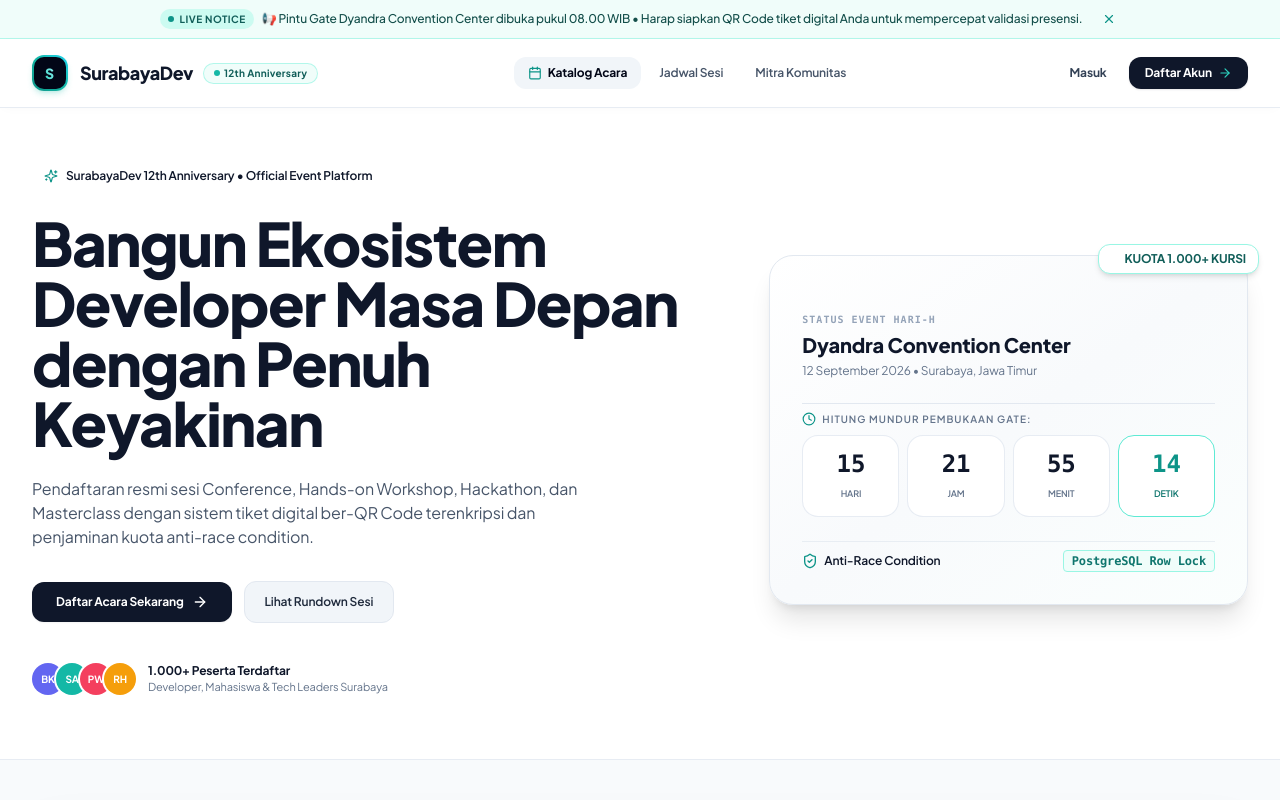
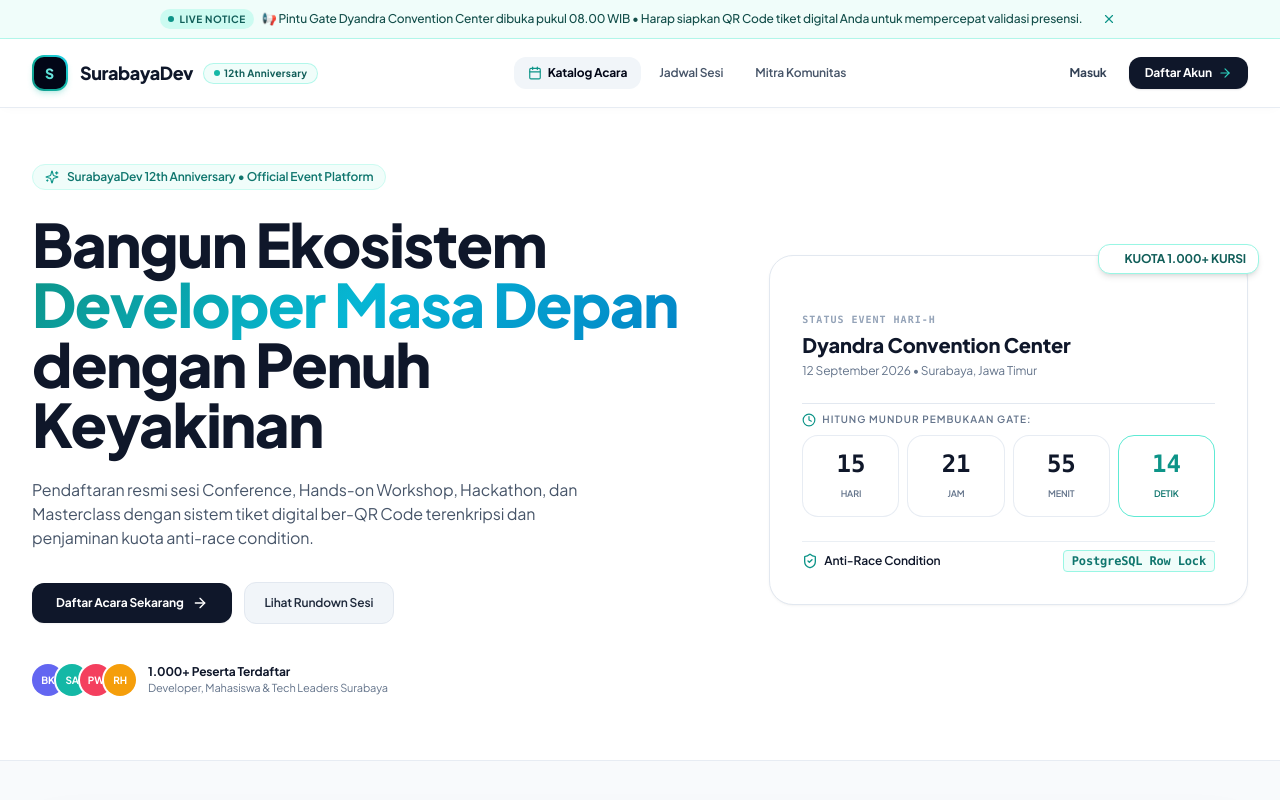
Before and after one commit to ArfianPutraPratama/Evently, a React (Vite) app in the folder frontend/: page / in a window 1280 px wide. Shown: the top 800 px of the page. Built offline with nearby package versions, Linux system fonts and the light colour scheme; no server answers.

Commit message:
fix(print): eradicate floating close button in PDF print preview

```diff
--- a/frontend/src/index.css
+++ b/frontend/src/index.css
@@ -4,17 +4,21 @@
 
 @layer base {
   :root {
-    --bg-main: #090a0f;
-    --bg-card: #11131a;
-    --border-subtle: rgba(255, 255, 255, 0.07);
-    --border-hover: rgba(255, 255, 255, 0.15);
+    --bg-main: #f8fafc;
+    --bg-card: #ffffff;
+    --text-primary: #0f172a;
+    --text-secondary: #475569;
+    --border-soft: #e2e8f0;
+    --primary-teal: #0d9488;
+    --primary-cyan: #06b6d4;
   }
 
   body {
     background-color: var(--bg-main);
-    color: #e2e8f0;
+    color: var(--text-primary);
     font-family: 'Plus Jakarta Sans', -apple-system, BlinkMacSystemFont, 'Segoe UI', Roboto, sans-serif;
     letter-spacing: -0.01em;
+    -webkit-font-smoothing: antialiased;
   }
 
   code, pre, .font-mono {
@@ -22,7 +26,7 @@
   }
 }
 
-/* Minimalist custom scrollbar */
+/* Minimalist soft scrollbar */
 ::-webkit-scrollbar {
   width: 6px;
   height: 6px;
@@ -33,47 +37,56 @@
 }
 
 ::-webkit-scrollbar-thumb {
-  background: rgba(255, 255, 255, 0.12);
+  background: #cbd5e1;
   border-radius: 9999px;
 }
 
 ::-webkit-scrollbar-thumb:hover {
-  background: rgba(255, 255, 255, 0.22);
+  background: #94a3b8;
 }
 
-/* Elegant glass cards & borders */
-.elegant-card {
-  background: #11131a;
-  border: 1px solid var(--border-subtle);
+/* Soft modern SaaS UI classes */
+.card-soft {
+  background: #ffffff;
+  border: 1px solid #e2e8f0;
+  box-shadow: 0 1px 3px 0 rgba(0, 0, 0, 0.04), 0 1px 2px -1px rgba(0, 0, 0, 0.04);
   transition: all 0.25s cubic-bezier(0.16, 1, 0.3, 1);
 }
 
-.elegant-card:hover {
-  border-color: var(--border-hover);
-  background: #13161f;
+.card-soft:hover {
+  border-color: #cbd5e1;
+  box-shadow: 0 10px 25px -5px rgba(0, 0, 0, 0.06), 0 8px 10px -6px rgba(0, 0, 0, 0.04);
   transform: translateY(-2px);
 }
 
-.glass-nav {
-  background: rgba(9, 10, 15, 0.75);
-  backdrop-filter: blur(20px);
-  -webkit-backdrop-filter: blur(20px);
-  border-bottom: 1px solid rgba(255, 255, 255, 0.06);
+.text-gradient-teal {
+  background: linear-gradient(135deg, #0d9488 0%, #06b6d4 50%, #0284c7 100%);
+  -webkit-background-clip: text;
+  -webkit-text-fill-color: transparent;
 }
 
-.subtle-glow {
-  box-shadow: 0 0 40px -10px rgba(99, 102, 241, 0.12);
+.text-gradient-cyan {
+  background: linear-gradient(135deg, #0284c7 0%, #06b6d4 100%);
+  -webkit-background-clip: text;
+  -webkit-text-fill-color: transparent;
 }
 
-.badge-minimal {
-  background: rgba(255, 255, 255, 0.05);
-  border: 1px solid rgba(255, 255, 255, 0.08);
-  color: #cbd5e1;
+.glass-nav-light {
+  background: rgba(255, 255, 255, 0.88);
+  backdrop-filter: blur(16px);
+  -webkit-backdrop-filter: blur(16px);
+  border-bottom: 1px solid #e2e8f0;
 }
 
-/* Subtle dot background */
+.badge-pill-teal {
+  background: #f0fdfa;
+  color: #0f766e;
+  border: 1px solid #ccfbf1;
+}
+
+/* Subtle dot pattern for soft light background */
 .bg-subtle-dots {
-  background-image: radial-gradient(rgba(255, 255, 255, 0.06) 1px, transparent 1px);
+  background-image: radial-gradient(#cbd5e1 1px, transparent 1px);
   background-size: 24px 24px;
 }
 
@@ -100,7 +113,7 @@
     color: #090a0f !important;
   }
 
-  /* 2. Hide everything that is not printable (including main background content) */
+  /* 2. Hide everything that is not printable */
   main,
   header,
   footer,
@@ -110,14 +123,27 @@
     display: none !important;
   }
 
-  /* 3. Reset modal overlay so the ticket prints cleanly in document flow */
-  .fixed {
+  /* 3. Reset modal overlay container (DIV ONLY) so the ticket prints cleanly */
+  div.fixed {
     position: static !important;
     background: transparent !important;
     padding: 0 !important;
     margin: 0 !important;
     overflow: visible !important;
     display: block !important;
+  }
+
+  /* Explicitly eradicate all buttons during print */
+  button,
+  button.fixed,
+  .ticket-close-btn,
+  #ticket-floating-close-btn,
+  .print\:hidden {
+    display: none !important;
+    visibility: hidden !important;
+    opacity: 0 !important;
+    height: 0 !important;
+    width: 0 !important;
   }
 
   /* 4. Force horizontal layout for the ticket voucher */
```
Also changed, not shown: frontend/src/components/TicketPassModal.tsx (+44 -28 lines).
